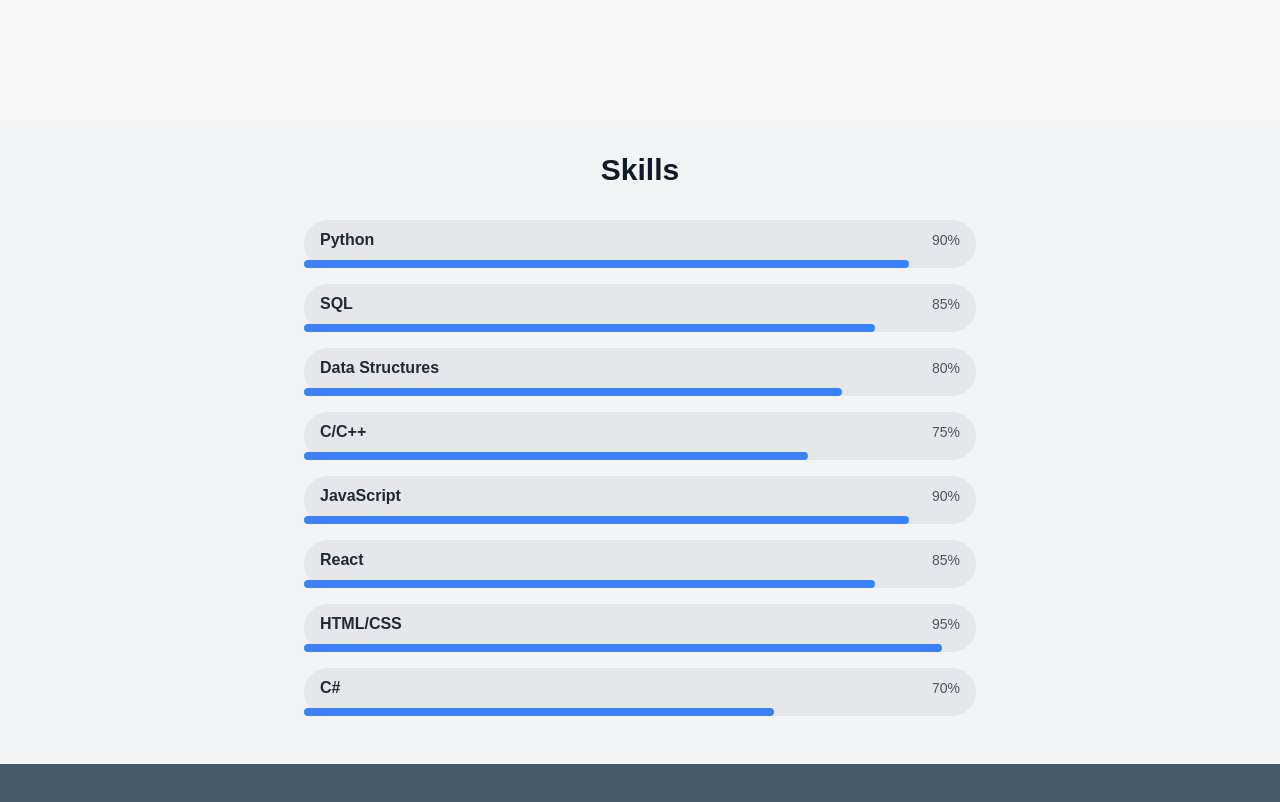
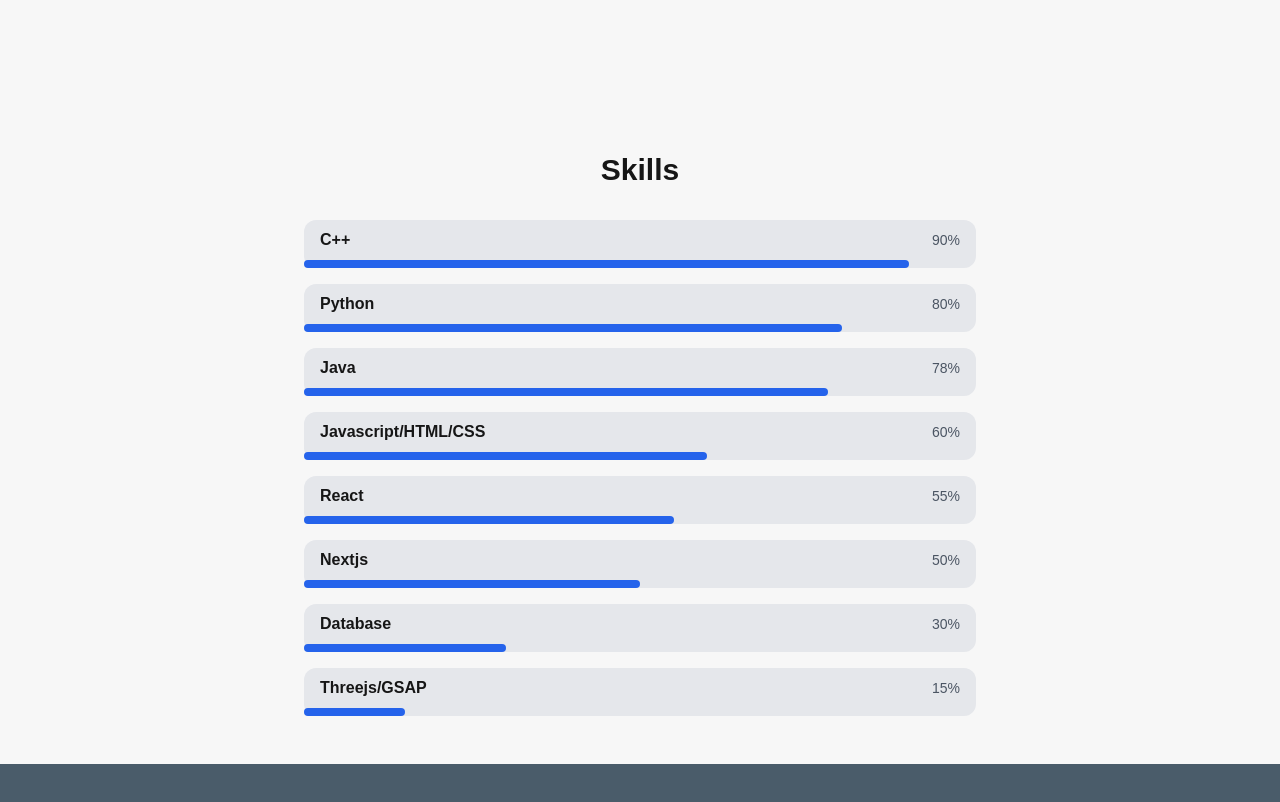
Before and after one commit to j22038317/portfolio, a Next.js app: page / in a window 1280 px wide. Shown: the part 1480-2282 px from the top of the page. Built offline with nearby package versions, Linux system fonts and the light colour scheme.

Commit message:
Updated Skills

```diff
--- a/components/home/SkillBar.jsx
+++ b/components/home/SkillBar.jsx
@@ -1,15 +1,43 @@
-import React from 'react';
+"use client";
+import React, { useEffect, useRef, useState } from 'react';
 
 const SkillBar = ({ skill, level }) => {
+  const [width, setWidth] = useState(0);
+  const skillBarRef = useRef(null);
+
+  useEffect(() => {
+    const observer = new IntersectionObserver(
+      (entries) => {
+        entries.forEach((entry) => {
+          if (entry.isIntersecting) {
+            setWidth(level);
+          }
+        });
+      },
+      { threshold: 0.1 }
+    );
+
+    if (skillBarRef.current) {
+      observer.observe(skillBarRef.current);
+    }
+
+    // 清理 observer
+    return () => {
+      if (skillBarRef.current) {
+        observer.unobserve(skillBarRef.current);
+      }
+    };
+  }, [level]);
+
   return (
-    <div className="w-full bg-gray-200 rounded-full mb-4">
+    <div className="w-full bg-gray-200 rounded-xl mb-4" ref={skillBarRef}>
       <div className="flex justify-between items-center px-4 py-2">
-        <span className="font-bold text-gray-800">{skill}</span>
+        <span className="font-bold text-dark-mode">{skill}</span>
         <span className="text-sm text-gray-600">{level}%</span>
       </div>
       <div
-        className="h-2 bg-blue-500 rounded-full"
-        style={{ width: `${level}%`, transition: 'width 2s ease-in-out' }}
+        className="h-2 bg-blue-600 rounded-full transition-all duration-1000 ease-in-out"
+        style={{ width: `${width}%` }}
       ></div>
     </div>
   );
--- a/components/home/SkillsSection.jsx
+++ b/components/home/SkillsSection.jsx
@@ -3,19 +3,19 @@
 
 const SkillsSection = () => {
   const skills = [
-    { skill: 'Python', level: 90 },
-    { skill: 'SQL', level: 85 },
-    { skill: 'Data Structures', level: 80 },
-    { skill: 'C/C++', level: 75 },
-    { skill: 'JavaScript', level: 90 },
-    { skill: 'React', level: 85 },
-    { skill: 'HTML/CSS', level: 95 },
-    { skill: 'C#', level: 70 },
+    { skill: 'C++', level: 90 },
+    { skill: 'Python', level: 80 },
+    { skill: 'Java', level:78 },
+    { skill: 'Javascript/HTML/CSS', level: 60 },
+    { skill: 'React', level: 55 },
+    { skill: 'Nextjs', level: 50 },
+    { skill: 'Database', level: 30 },
+    { skill: 'Threejs/GSAP', level: 15 },
   ];
 
   return (
-    <section id="skills" className="p-8 bg-gray-100 dark:bg-gray-800">
-      <h2 className="text-3xl font-bold text-center mb-8 text-gray-900 dark:text-white">
+    <section id="skills" className="p-8 bg-light-mode dark:bg-dark-mode">
+      <h2 className="text-3xl font-bold text-center mb-8 text-dark-mode dark:text-light-mode">
         Skills
       </h2>
       <div className="max-w-2xl mx-auto">
```
